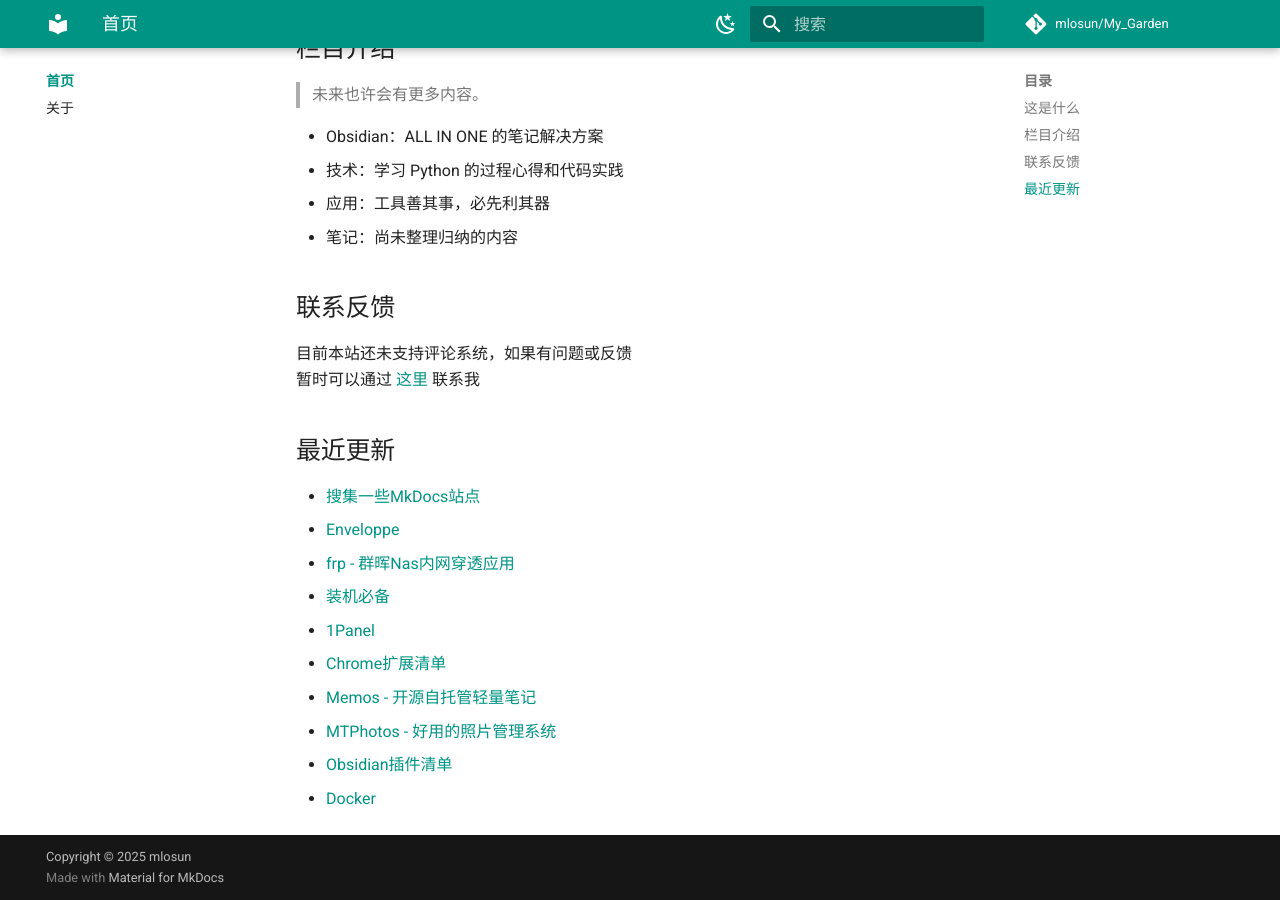
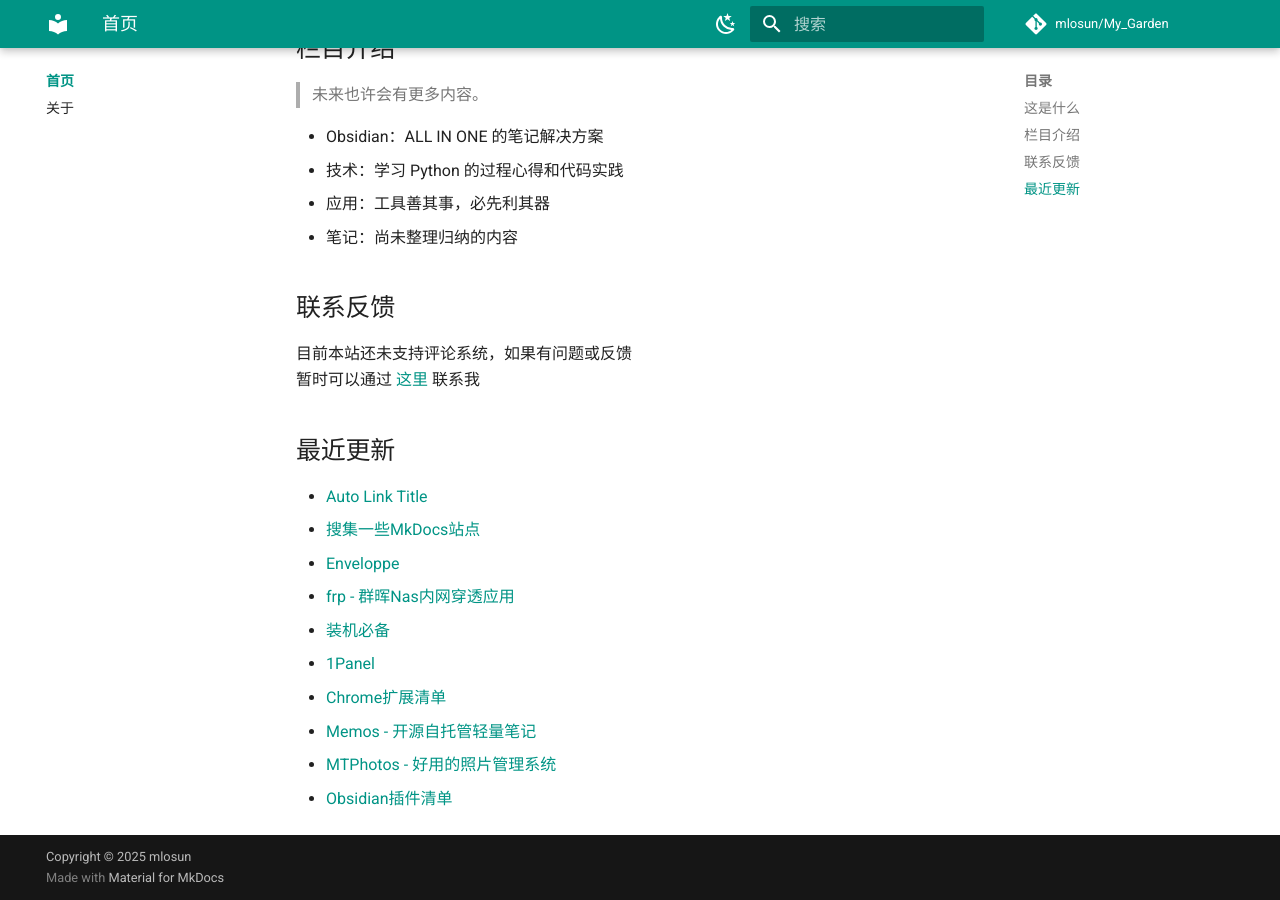
Before and after one commit to mlosun/My_Garden, an MkDocs documentation site: the page built from docs/index.md, in a window 1280 px wide and 900 px high, scrolled down 580 px. Built offline with MkDocs 1.6.1 and Material for MkDocs 9.7.7, drawn with Linux system fonts in a browser that asks for light colours; comment, search, counter and statistics services are not loaded.

Commit message:
PUSH NOTE : index.md

```diff
--- a/docs/index.md
+++ b/docs/index.md
@@ -33,6 +33,7 @@
 
 ## 最近更新
 
+- [Auto Link Title](./obsidian/plugins/Auto%20Link%20Title.md)
 - [搜集一些MkDocs站点](./notes/%E6%90%9C%E9%9B%86%E4%B8%80%E4%BA%9BMkDocs%E7%AB%99%E7%82%B9.md)
 - [Enveloppe](./obsidian/plugins/Enveloppe.md)
 - [frp - 群晖Nas内网穿透应用](./apps/frp%20-%20%E7%BE%A4%E6%99%96Nas%E5%86%85%E7%BD%91%E7%A9%BF%E9%80%8F%E5%BA%94%E7%94%A8.md)
@@ -42,4 +43,3 @@
 - [Memos - 开源自托管轻量笔记](./apps/Memos%20-%20%E5%BC%80%E6%BA%90%E8%87%AA%E6%89%98%E7%AE%A1%E8%BD%BB%E9%87%8F%E7%AC%94%E8%AE%B0.md)
 - [MTPhotos - 好用的照片管理系统](./apps/MTPhotos%20-%20%E5%A5%BD%E7%94%A8%E7%9A%84%E7%85%A7%E7%89%87%E7%AE%A1%E7%90%86%E7%B3%BB%E7%BB%9F.md)
 - [Obsidian插件清单](./obsidian/Obsidian%E6%8F%92%E4%BB%B6%E6%B8%85%E5%8D%95.md)
-- [Docker](./tech/Docker.md)
```
